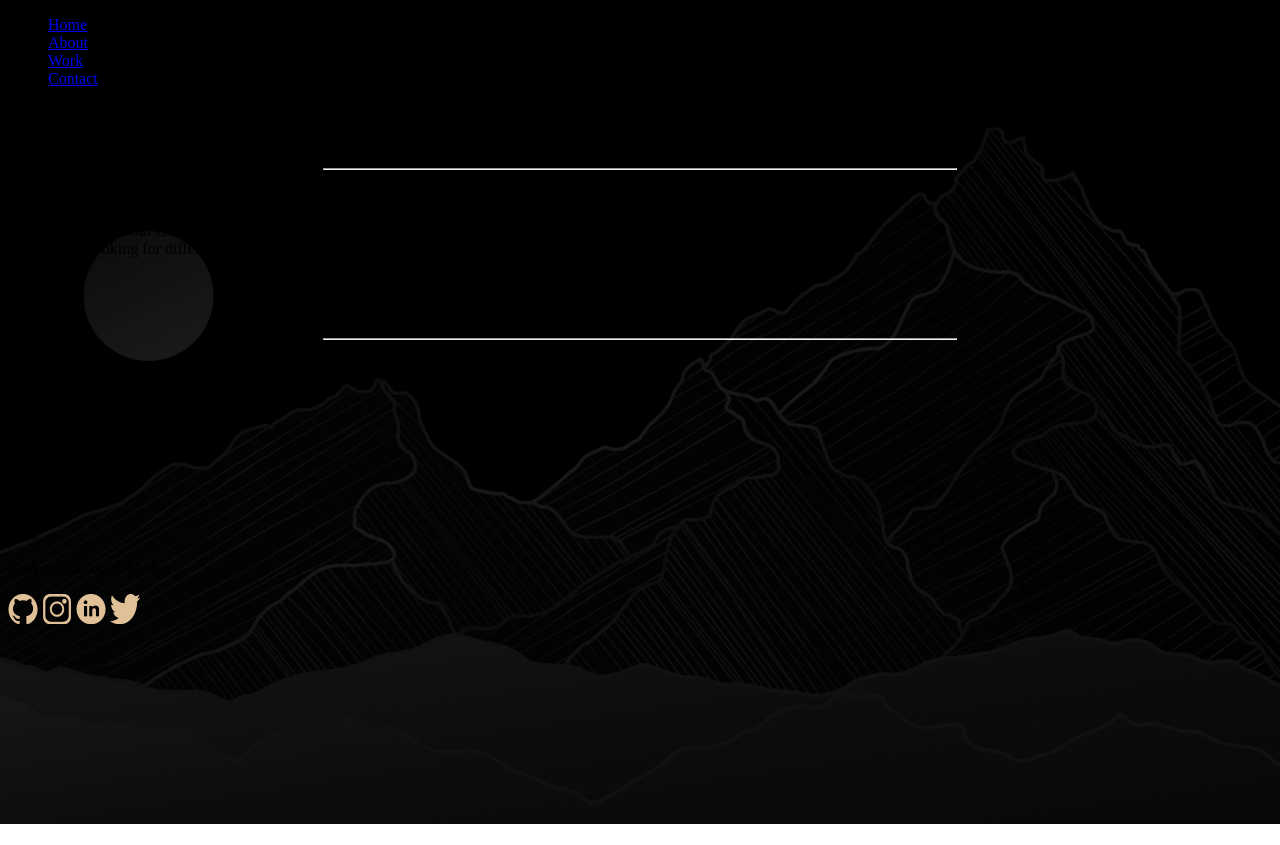
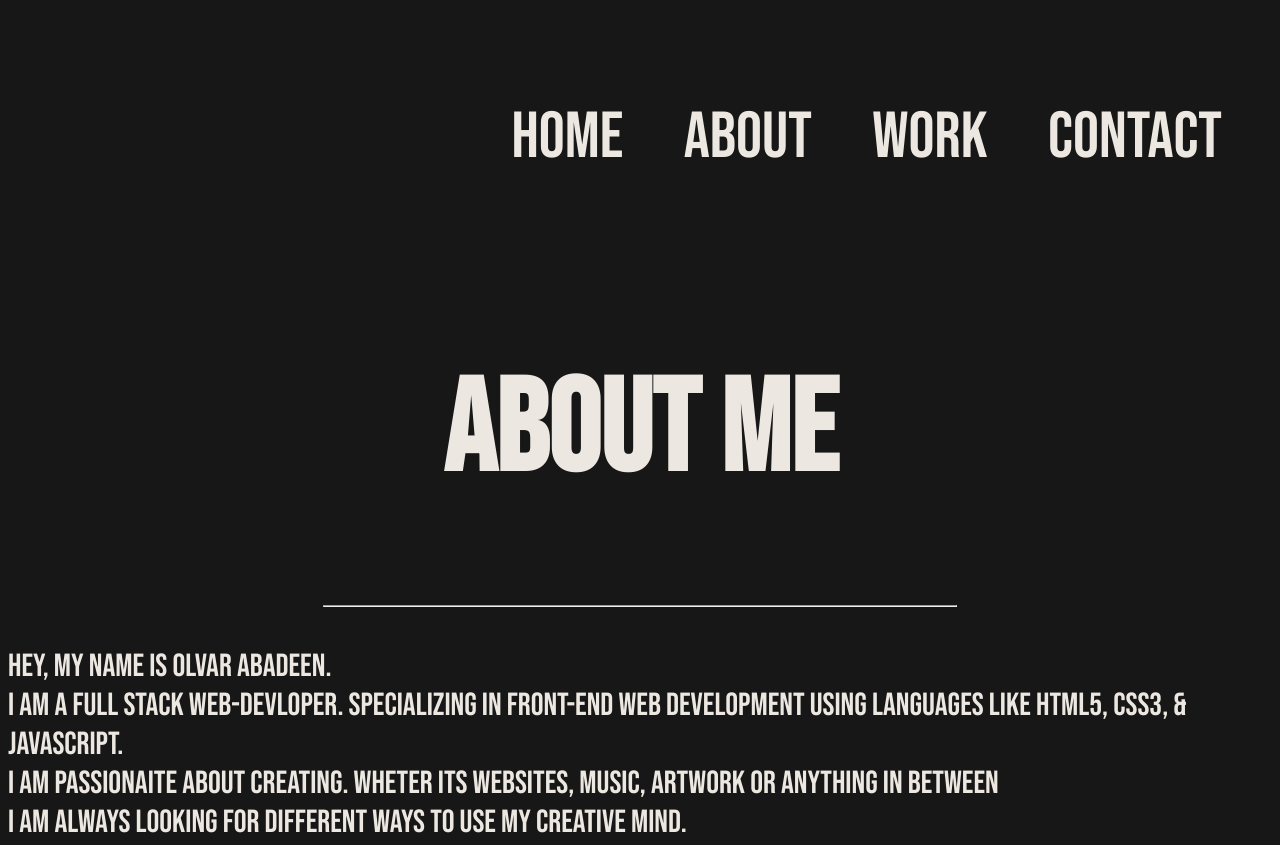
Before and after one commit to OlvarAba/Portfolio-Website, a plain HTML site: page about.html in a window 1280 px wide. Shown: the top 845 px of the page. Before the commit the page ends 824 px from the top, so only its background shows below. Drawn offline with Linux system fonts and the light colour scheme.

Commit message:
Updated Full Site

```diff
--- a/css/styles.css
+++ b/css/styles.css
@@ -1,31 +1,139 @@
-#title {
-  font-size: 25px;
+body {
+  background-color: #171717;
+  font-family: 'Bebas Neue', cursive;
 }
 
-.nav-link {
+.name {
+  color: #ece8e1;
+  font-size: 630px;
+  position: absolute;
+  top: 20%;
+  left: 0%;
+  padding: 0px;
+}
+
+.name:hover {
+   background: linear-gradient(-30deg, #bd02b3, #dc143b, #bd02b3);
+   -webkit-background-clip: text;
+   -webkit-text-fill-color: transparent;
+   font-size: 800px;
+   top: 0%;
+}
+
+.nav {
+  color: #ece8e1;
+  text-decoration: none;
+  font-size: 65px;
+  padding: 25px;
   text-align: right;
 }
 
-body {
-  background-image: url("../img/background.jpg");
-  background-repeat: no-repeat;
-  background-position: center;
-  background-size: cover;
-  height: 100vh;
+li {
+  list-style: none;
+  display: inline-block;
+  cursor: pointer;
 }
 
-.name {
-  color: white;
-  font-size: 50px;
-  margin: 0;
-  padding: 0;
-  text-align: center;
+
+a {
+  text-decoration: none;
+  color: #ece8e1;
+  padding: 25px;
+}
+
+a:hover {
+  color: #dc143b;
+}
+
+a:active {
+  color: 000;
+}
+
+.title {
+  color: #ece8e1;
+  display: flex;
+  justify-content: center;
+  align-items: center;
+  font-size: 65px;
+}
+
+.bio {
+  color:#ece8e1;
+  display: flex;
+  justify-content: center;
+  font-size: 2rem;
+}
+
+.skills {
+    color: #ece8e1;
+    display: flex;
+    justify-content: center;
+    align-items: center;
+    font-size: 65px;
+}
+
+.container{
   position: absolute;
   top: 50%;
   left: 50%;
-  transform: translateX(-50%) translateY(-50%);
+  transform: translate(-50%, 90%);
+  width: 60%;
+  font-size: 45px;
+  color: #ece8e1;
+  padding: 20px;
+}
+.skill-container{
+  width: 100%;
+  background: #ddd;
+}
+.skill{
+  text-align: right;
+  padding-top: 10px;
+  padding-bottom: 10px;
+  color: white;
+}
+.html{
+  width: 100%;
+  background-color: #4CAF50;
+}
+.css{
+  width: 100%;
+  background-color: #2196F3;
+}
+.js{
+  width: 85%;
+  background-color: #F44336;
+}
+@media only screen and (max-width: 760px) {
+  .container{
+    width: 96%;
+  }
 }
 
-span {
-  color: #dc143b;
+.socials {
+  position: relative;
+  top: 1rem;
+  text-align: center;
 }
+
+.page-footer {
+  position: relative;
+  top: 70em;
+  color: #ece8e1;
+  text-align: center;
+}
+
+.grid {
+  display: grid;
+  grid-template-columns: 300px 300px 300px;
+  grid-template-rows: 300px 300px;
+  text-align: center;
+  justify-content: center;
+  align-items: center;
+}
+
+.grid__item {
+  background-color: #444444;
+  color: #EDEDED;
+  padding: 10px;
+}
```
Also changed, not shown: index.html (line endings or trailing spaces).
